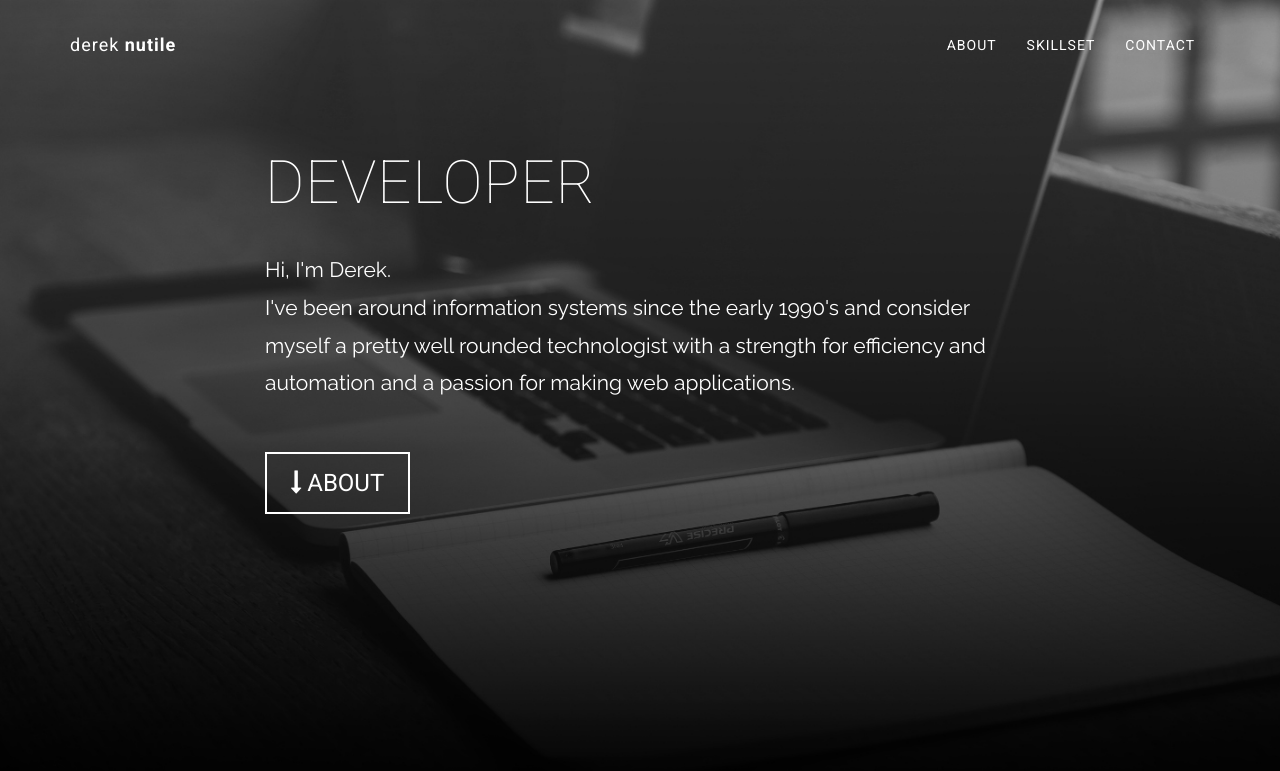
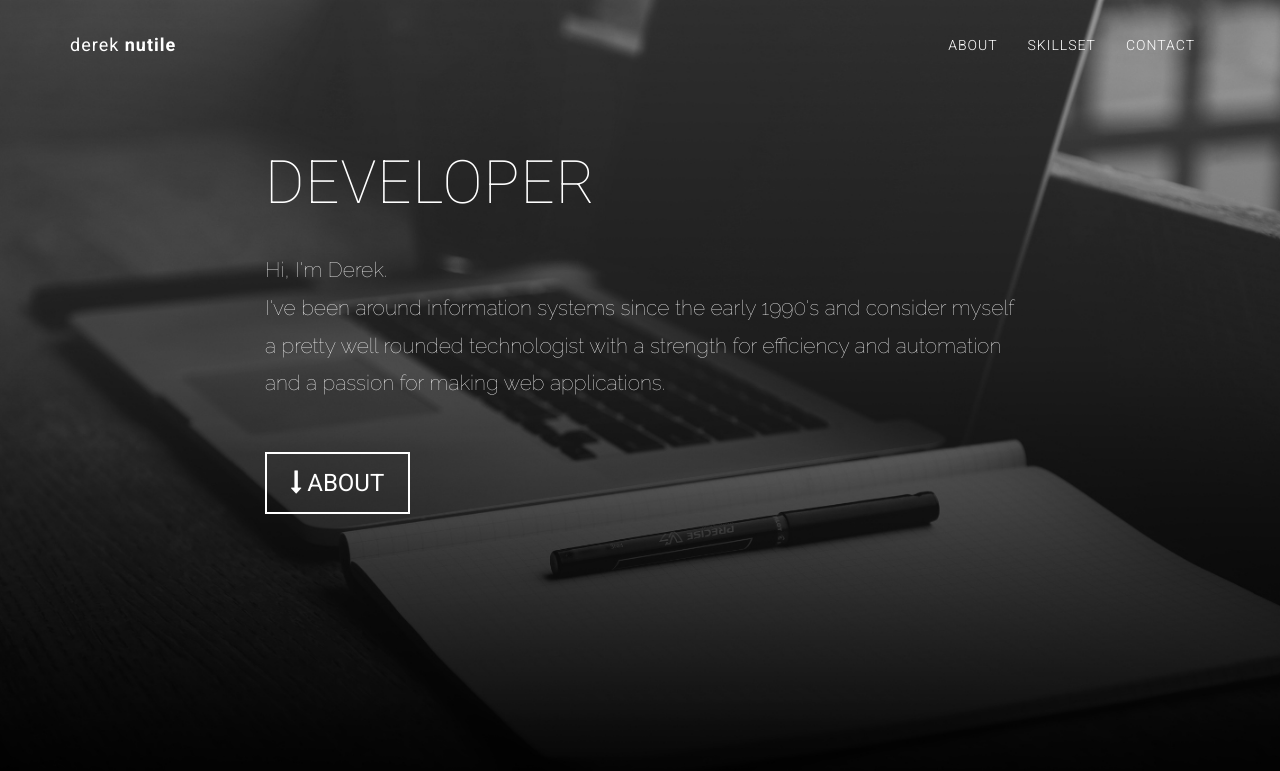
Before and after one commit to dereknutile/dereknutile.github.io, a Jekyll site: the page built from index.html, in a window 1280 px wide and 900 px high. Shown: the top 771 px of the window. Built offline with Jekyll 4.4.1, drawn with Linux system fonts in a browser that asks for light colours.

Commit message:
Updates styles.

```diff
--- a/assets/css/main.scss
+++ b/assets/css/main.scss
@@ -4,12 +4,14 @@
 @charset "utf-8";
 
 @import url(https://fonts.googleapis.com/css?family=Roboto:400,300,100,700);
+@import url(https://fonts.googleapis.com/css?family=Roboto+Slab:400,100,300);
 @import url(https://fonts.googleapis.com/css?family=Raleway:400,100,700);
 
 body {
     width: 100%;
     height: 100%;
-    font-family: "Raleway","Helvetica Neue",Helvetica,Arial,sans-serif;
+    font-family: "Roboto Slab","Helvetica Neue",Helvetica,Arial,sans-serif;
+    font-weight: 300;
     color: #fff;
     background-color: #000;
 }
@@ -27,7 +29,7 @@
 h6 {
     margin: 0 0 35px;
     text-transform: uppercase;
-    font-family: "Roboto", Georgia, Times, "Times New Roman", serif;
+    font-family: "Raleway", Georgia, Times, "Times New Roman", serif;
     font-weight: 400;
     letter-spacing: 1px;
 }
@@ -170,11 +172,13 @@
 }
 
 .intro .intro-body .brand-heading {
+    font-family: "Roboto","Helvetica Neue",Helvetica,Arial,sans-serif;
     font-size: 40px;
     font-weight: 100;
 }
 
 .intro .intro-body .intro-text {
+    font-family: "Raleway", Georgia, Times, "Times New Roman", serif;
     font-size: 18px;
 }
 
@@ -190,6 +194,7 @@
     }
 
     .intro .intro-body .intro-text {
+        font-family: "Raleway", Georgia, Times, "Times New Roman", serif;
         line-height: 1.8em;
         font-size: 1.5em;
     }
@@ -281,7 +286,7 @@
     padding-top: 100px;
 }
 
-.download-section {
+.full-section {
     width: 100%;
     padding: 50px 0;
 }
@@ -297,7 +302,7 @@
         padding-top: 200px;
     }
 
-    .download-section {
+    .full-section {
         padding: 100px 0;
     }
 
@@ -390,12 +395,26 @@
     font-weight: 100;
 }
 
-#skillset{
-    background-color: lighten( #000, 3% );
+#about{
+    background-color: lighten( #000, 4% );
     color: #fff;
     background-image:
         linear-gradient(
         #000,
-        lighten( #000, 12% )
- );
+        lighten( #000, 4% )
+     );
+ }
+
+#skillset{
+    background-color: lighten( #001, 4% );
+    color: #fff;
+    background-image:
+        linear-gradient(
+        lighten( #000, 4% ),
+        lighten( #001, 4% )
+    );
 }
+
+#contact{
+
+}
```
